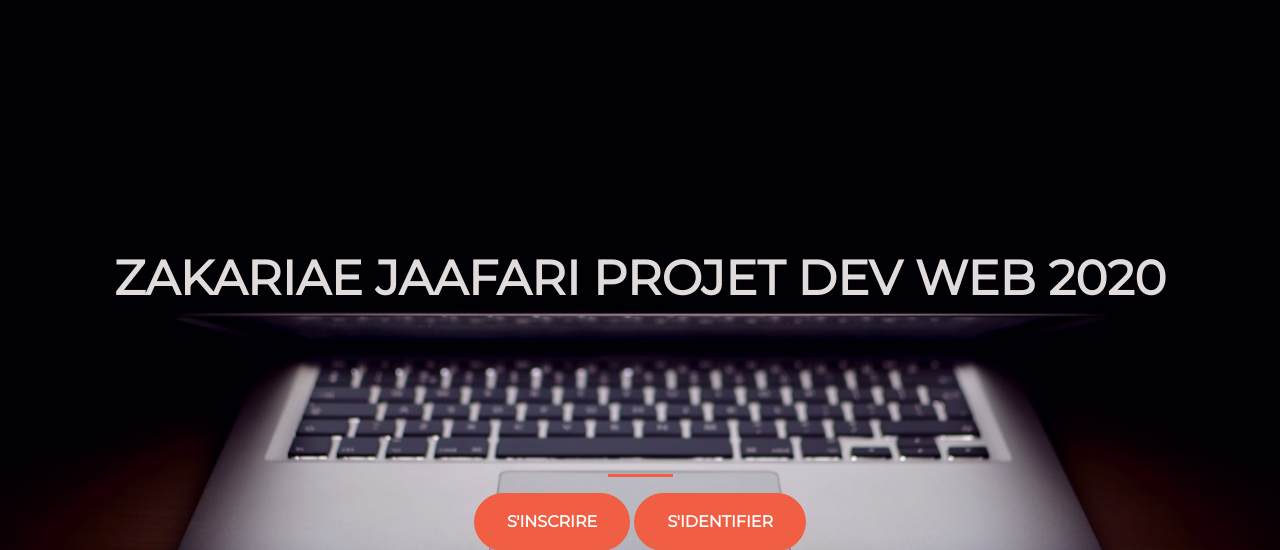
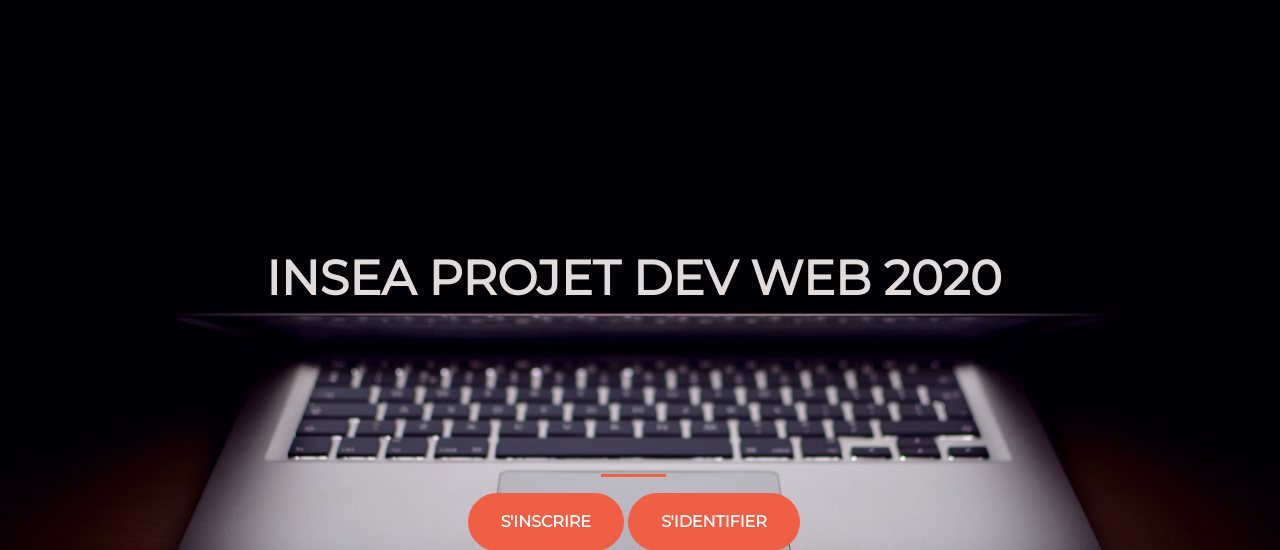
Before and after one commit to ZakariaeJaafari/INSEA-INSCRIPTION-WEB-APP, a PHP site: page /ZJ/acceuil.php in a window 1280 px wide. Shown: the top 550 px of the page. Run offline with PHP 8.4, Linux system fonts and the light colour scheme.

Commit message:
changing title

```diff
--- a/INSC/acceuil.php
+++ b/INSC/acceuil.php
@@ -19,7 +19,7 @@
     <div class="container d.flex d-flex align-items-center h-100">
       <div class="row">
         <header class="text-center col-12">
-          <h1 class="text-uppercase"><strong>Zakariae JAAFARI Projet DEV WEB 2020</strong></h1>
+          <h1 class="text-uppercase"><strong>INSEA Projet DEV WEB 2020</strong></h1>
         </header>
         <div class="buffer"></div>
         <section class="text-center col-12">
```
